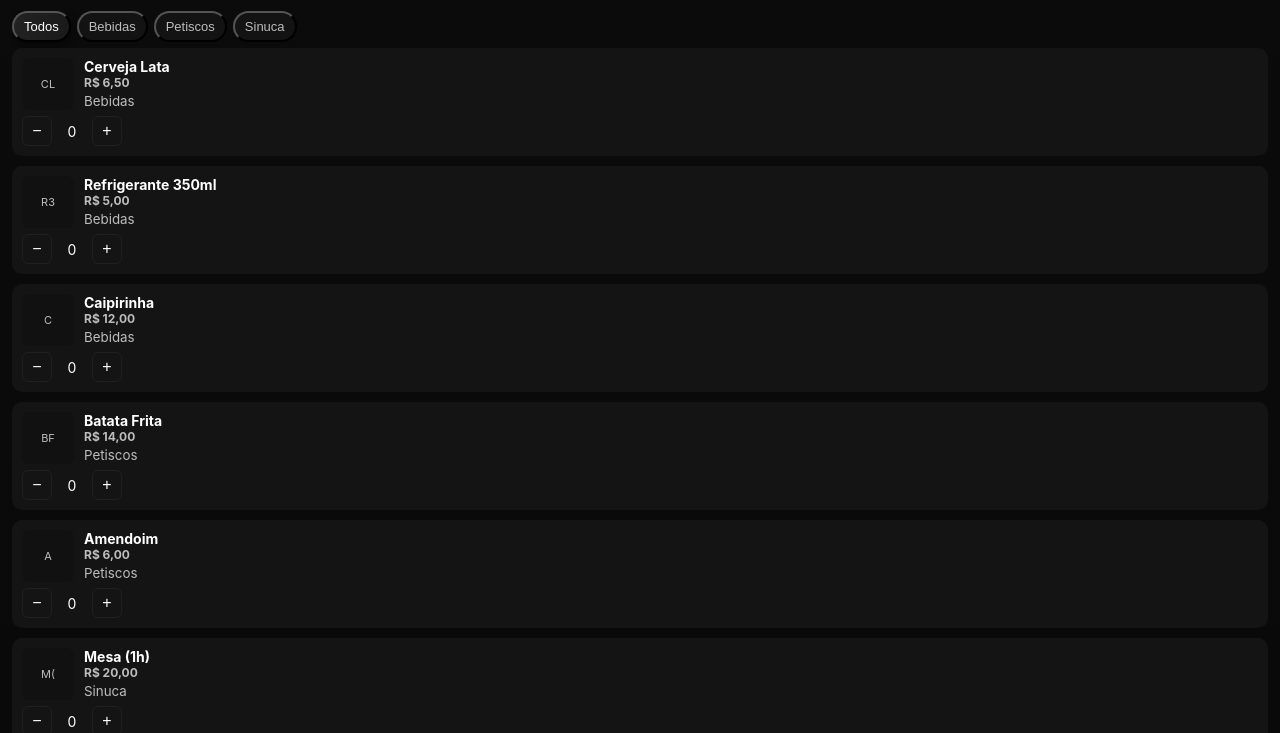
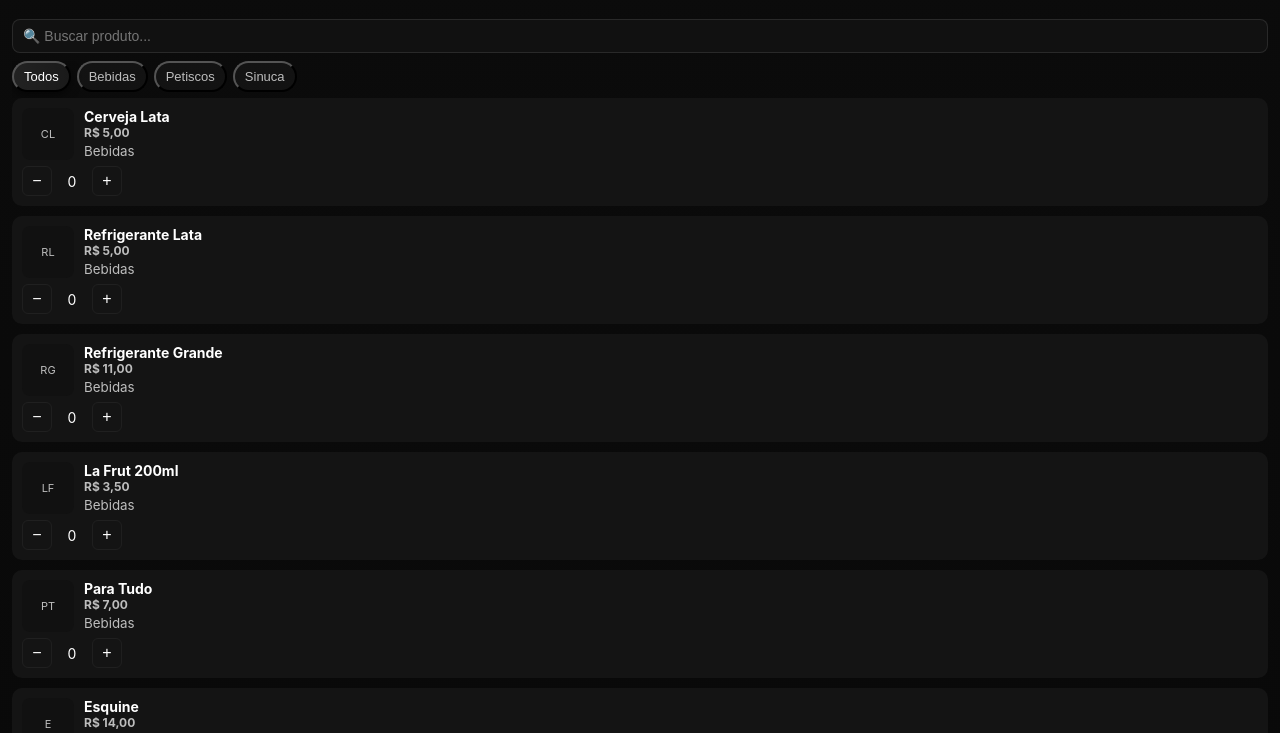
Before and after one commit to matheusgabriel001122-jpg/site, a plain HTML site: page Index.html in a window 1280 px wide. Shown: the part 61-794 px from the top of the page. Drawn offline with Linux system fonts and the light colour scheme.

Commit message:
Update Index.html

```diff
--- a/Index.html
+++ b/Index.html
@@ -3,7 +3,7 @@
 <head>
   <meta charset="utf-8" />
   <meta name="viewport" content="width=device-width, initial-scale=1, maximum-scale=1" />
-  <title>Loja de Bar — Soma de Consumo</title>
+  <title>AgroBar — Soma de Consumo</title>
   <style>
     :root{
       --bg:#0b0b0b;
@@ -31,6 +31,13 @@
     p.lead{color:var(--muted);font-size:12px}
 
     main{display:flex;flex-direction:column;gap:14px}
+
+    /* barra de pesquisa */
+    .search-box{margin:8px 0;}
+    .search-box input{
+      width:100%;padding:8px 10px;border-radius:8px;border:1px solid rgba(255,255,255,0.1);
+      background:#111;color:#fff;font-size:14px;
+    }
 
     /* categorias */
     .controls{display:flex;gap:6px;flex-wrap:wrap;overflow-x:auto;padding-bottom:6px}
@@ -86,6 +93,9 @@
 
   <main>
     <section>
+      <div class="search-box">
+        <input type="text" id="searchInput" placeholder="🔍 Buscar produto...">
+      </div>
       <div class="controls" id="categoryTabs"></div>
       <div class="products" id="productsGrid"></div>
     </section>
@@ -122,18 +132,20 @@
 
   <script>
     const PRODUCTS = [
-      {id:'b1', category:'Bebidas', name:'Cerveja Lata', price:6.5},
-      {id:'b2', category:'Bebidas', name:'Refrigerante 350ml', price:5.0},
-      {id:'b3', category:'Bebidas', name:'Caipirinha', price:12.0},
-      {id:'p1', category:'Petiscos', name:'Batata Frita', price:14.0},
-      {id:'p2', category:'Petiscos', name:'Amendoim', price:6.0},
-      {id:'s1', category:'Sinuca', name:'Mesa (1h)', price:20.0},
-      {id:'s2', category:'Sinuca', name:'Tacada extra', price:3.5}
+      {id:'b1', category:'Bebidas', name:'Cerveja Lata', price:5},
+      {id:'b2', category:'Bebidas', name:'Refrigerante Lata', price:5.0},
+      {id:'b3', category:'Bebidas', name:'Refrigerante Grande', price:11.0},
+      {id:'b4', category:'Bebidas', name:'La Frut 200ml', price:3.50},
+      {id:'b5', category:'Bebidas', name:'Para Tudo', price:7.0},
+      {id:'p1', category:'Petiscos', name:'Esquine', price:14.0},
+      {id:'p2', category:'Petiscos', name:'Amendoim', price:3.0},
+      {id:'s1', category:'Sinuca', name:'Sinuca Ficha', price:2},
     ];
 
     const LS_KEY = 'loja_bar_cart_v1';
     let cart = loadCart();
     let currentCategory = 'Todos';
+    let searchQuery = '';
 
     const productsGrid = document.getElementById('productsGrid');
     const categoryTabs = document.getElementById('categoryTabs');
@@ -144,6 +156,7 @@
     const pixModal = document.getElementById('pixModal');
     const pixValue = document.getElementById('pixValue');
     const closeModalBtn = document.getElementById('closeModalBtn');
+    const searchInput = document.getElementById('searchInput');
 
     renderCategories();
     renderProducts();
@@ -165,8 +178,17 @@
     }
 
     function renderProducts(){
-      const filtered = currentCategory === 'Todos' ? PRODUCTS : PRODUCTS.filter(p=>p.category===currentCategory);
+      let filtered = currentCategory === 'Todos' ? PRODUCTS : PRODUCTS.filter(p=>p.category===currentCategory);
+      if(searchQuery.trim()!==''){
+        filtered = filtered.filter(p=>p.name.toLowerCase().includes(searchQuery.toLowerCase()));
+      }
+
       productsGrid.innerHTML = '';
+      if(filtered.length===0){
+        productsGrid.innerHTML = '<p style="color:var(--muted)">Nenhum produto encontrado.</p>';
+        return;
+      }
+
       filtered.forEach(p=>{
         const el = document.createElement('div'); el.className='product';
         el.innerHTML = `
@@ -248,6 +270,11 @@
     closeModalBtn.addEventListener('click', ()=>{ pixModal.classList.remove('show'); });
     pixModal.addEventListener('click', (e)=>{ if(e.target===pixModal) pixModal.classList.remove('show'); });
     document.addEventListener('keydown', (e)=>{ if(e.key==='Escape') pixModal.classList.remove('show'); });
+
+    searchInput.addEventListener('input', (e)=>{
+      searchQuery = e.target.value;
+      renderProducts();
+    });
   </script>
 </body>
 </html>
```
